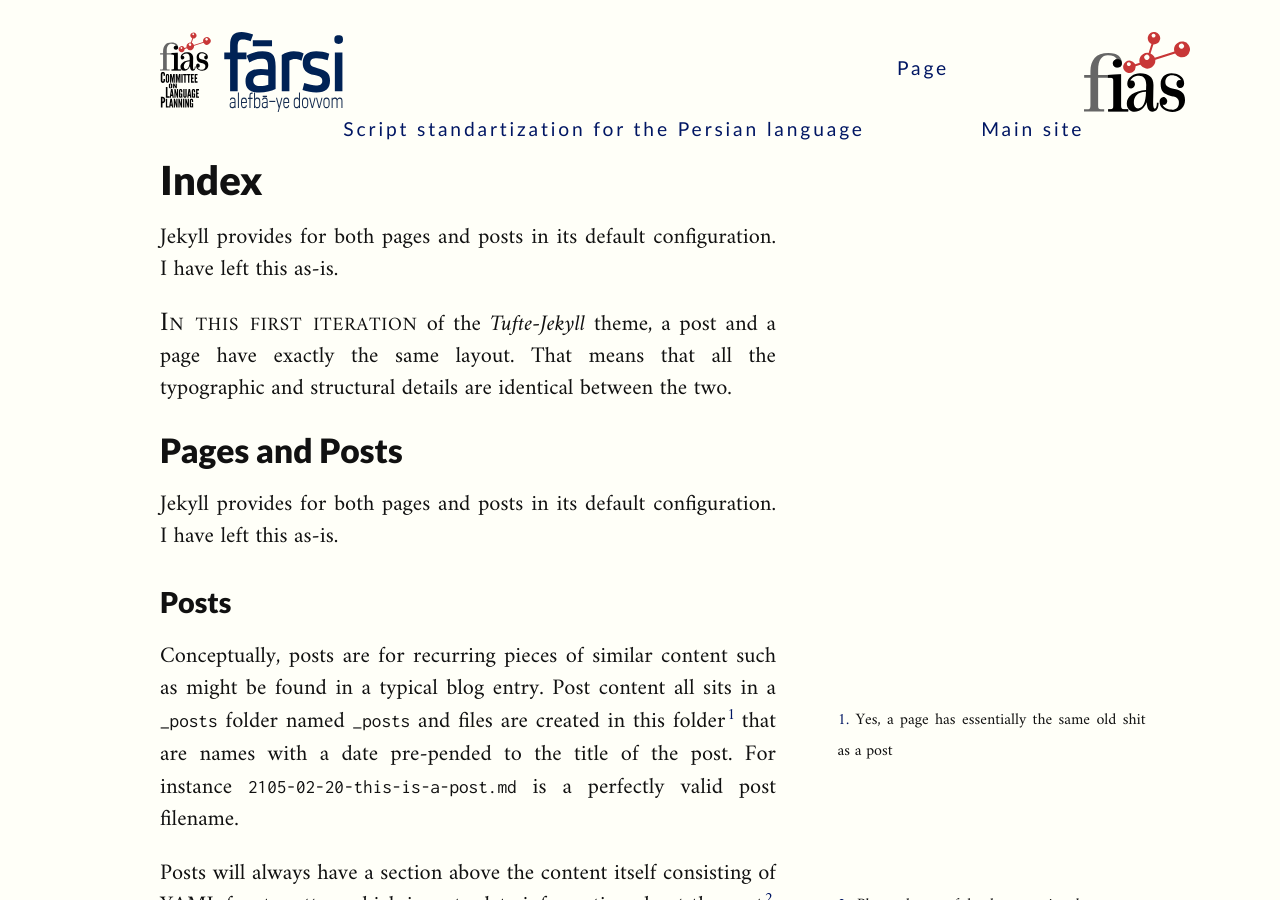
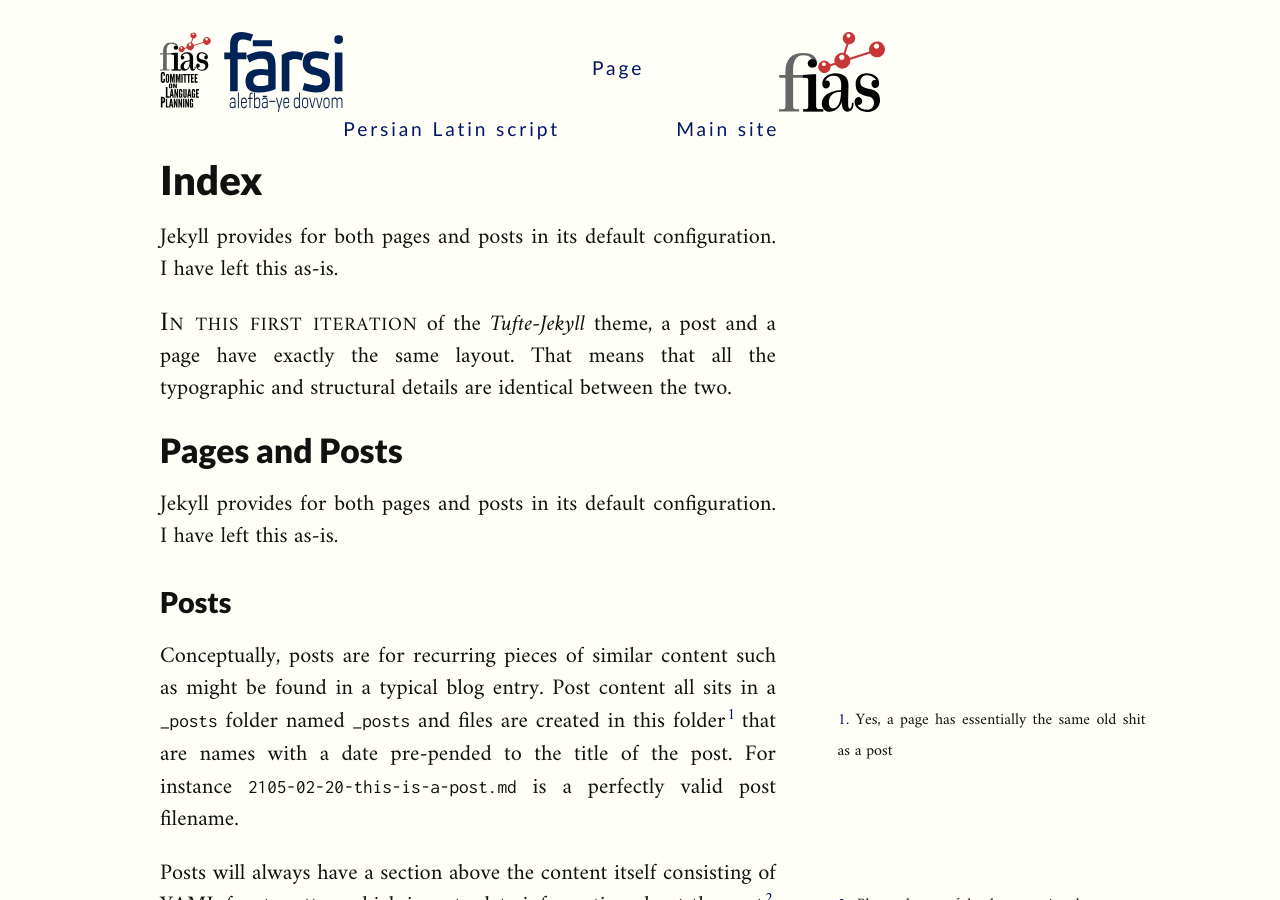
Before and after one commit to fiasinstitute/persian, a Jekyll site: the page built from index.md, in a window 1280 px wide and 900 px high. Built offline with Jekyll 4.4.1, drawn with Linux system fonts in a browser that asks for light colours; a script that is not in the unit is left out.

Commit message:
Update _config.yml

```diff
--- a/_config.yml
+++ b/_config.yml
@@ -1,5 +1,5 @@
 ---
-title: Script standartization for the Persian language
+title: Persian Latin script
 timezone: France/Paris
 collections:
   posts:
```
